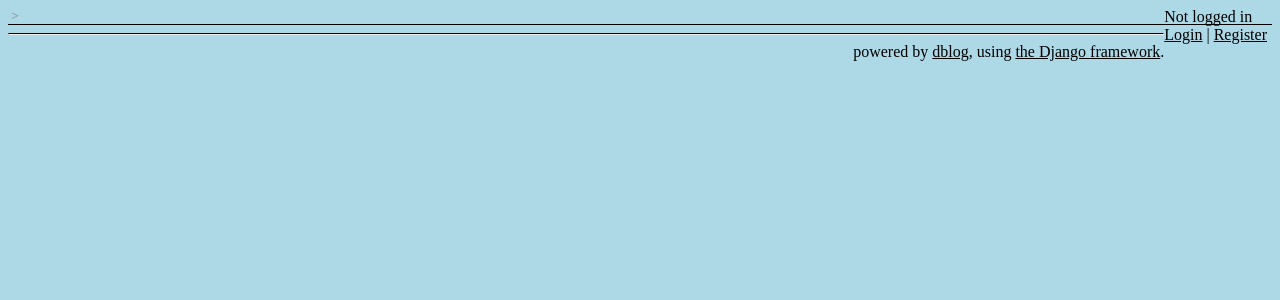
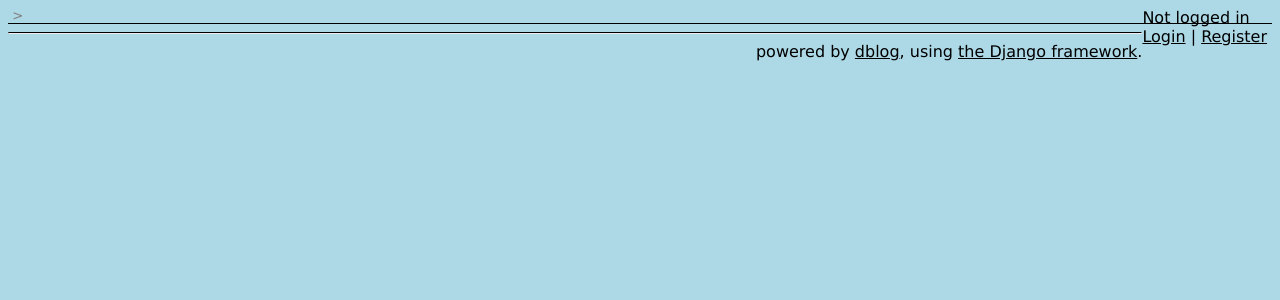
Before and after one commit to Emojigit/dblog, a Django app: template dblog/templates/views.html in a window 1280 px wide. Shown: the top 300 px of the page. Run offline with Django 3.2, Linux system fonts and the light colour scheme; the template is opened without the code that fills it, so the values that code supplies are empty.

Commit message:
Update main.css

```diff
--- a/dblog/static/main.css
+++ b/dblog/static/main.css
@@ -38,6 +38,7 @@ hr {
 body {
     color: var(--text);
     background-color: var(--bkg);
+    font-family: Verdana, sans-serif;
 }
 
 .details, #breadcrumb {
```
